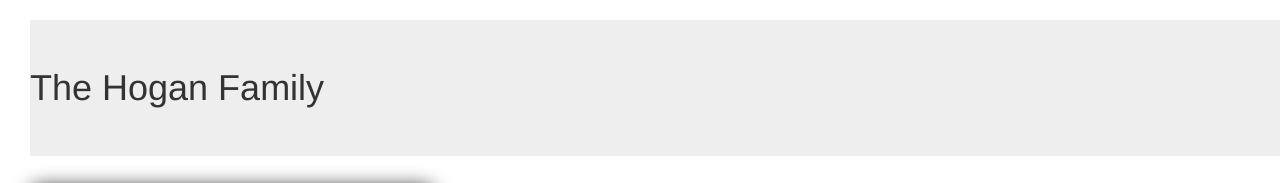
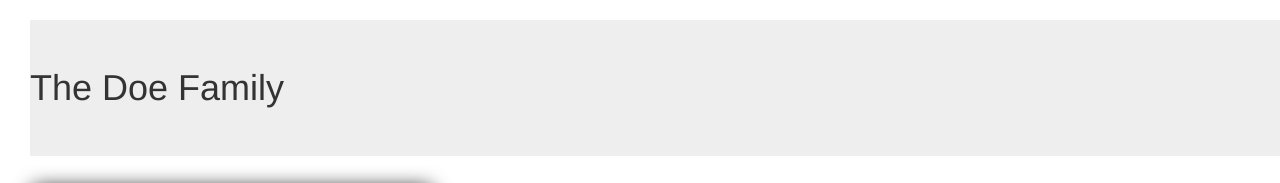
Before and after one commit to willhogan11/BasicAngularProject, a plain HTML site: page angular/index.html in a window 1280 px wide. Shown: the top 183 px of the page. Drawn offline with nearby package versions, Linux system fonts and the light colour scheme.

Commit message:
Update personlist.html

```diff
--- a/angular/partials/personlist.html
+++ b/angular/partials/personlist.html
@@ -1,5 +1,5 @@
 <section class="personContainer">
-	<h1 class="jumbotron">The Hogan Family</h1>
+	<h1 class="jumbotron">The Doe Family</h1>
 	<div class="personList" ng-repeat="item in persons">
 		<a href="#/personDetails/{{persons.indexOf(item)}}">
 			<div class="personItem">
```
